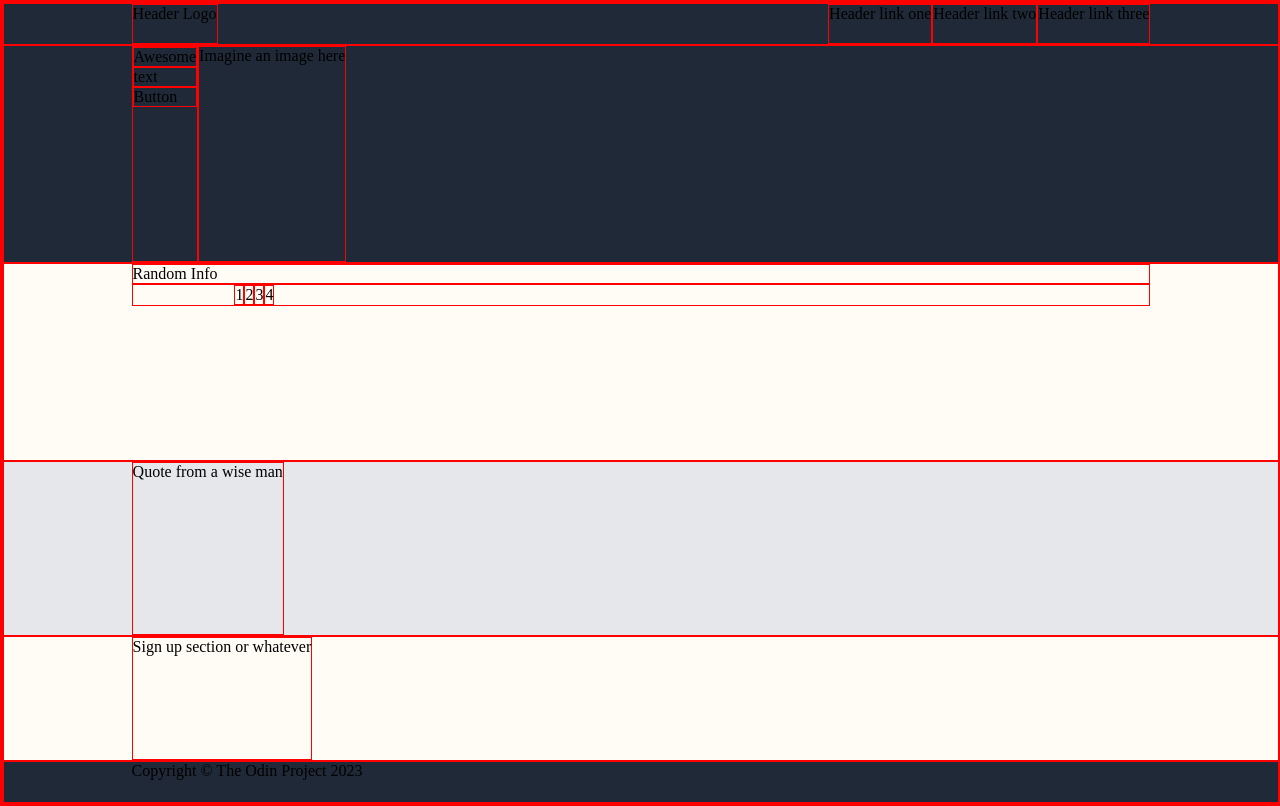
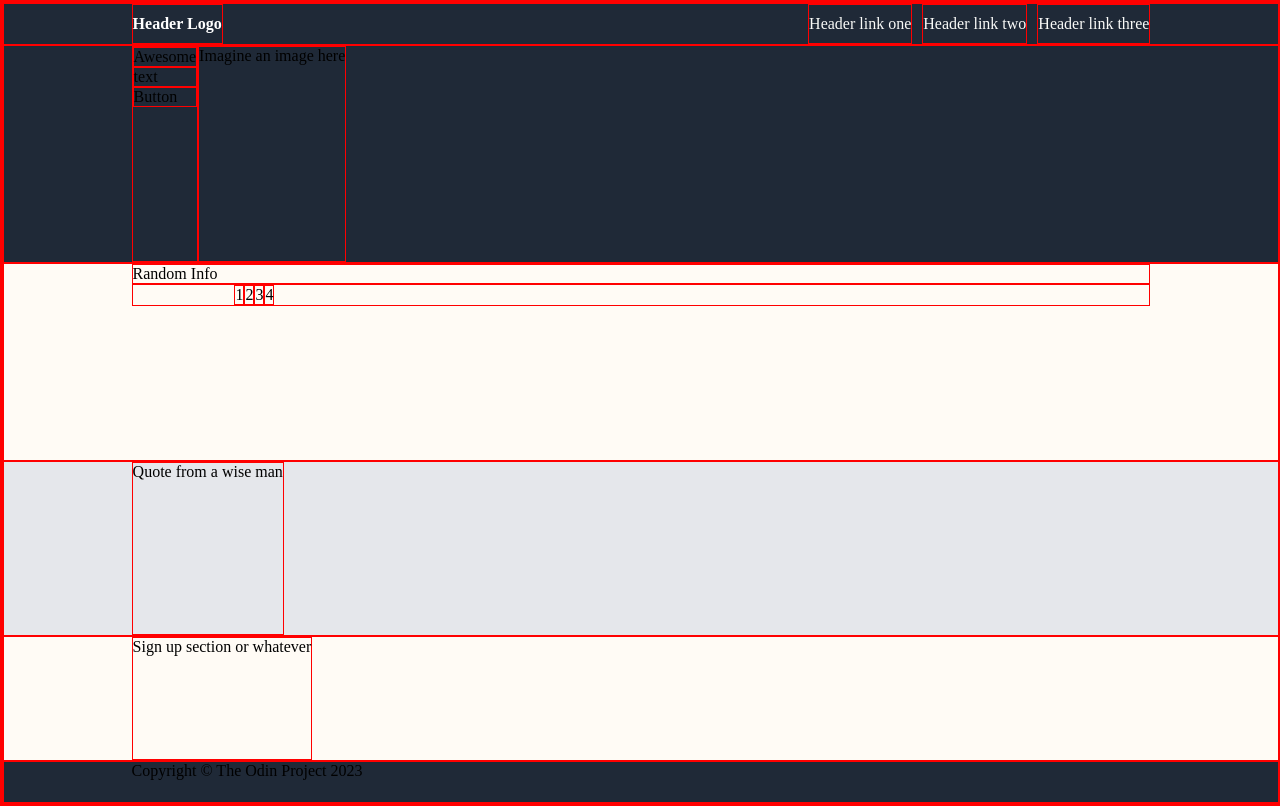
Before and after one commit to DeeAyDan/landing-page, a plain HTML site: page index.html in a window 1280 px wide. Drawn offline with Linux system fonts and the light colour scheme.

Commit message:
Header styled

```diff
--- a/index.html
+++ b/index.html
@@ -14,9 +14,9 @@
 
         <div class="flex-item" id="header">
             <div id="header-logo">Header Logo</div>
-            <div>Header link one</div>
-            <div>Header link two</div>
-            <div>Header link three</div>
+            <div class="header-links">Header link one</div>
+            <div class="header-links">Header link two</div>
+            <div class="header-links">Header link three</div>
         </div>
 
         <div class="flex-item">
--- a/styles/header.css
+++ b/styles/header.css
@@ -1,8 +1,21 @@
 #header{
     display:flex;
     flex-direction: row;
+    gap: 10px;
 }
 
 #header-logo{
     margin-right: auto;
+    text-align: center;
+    color: white;
+    font-weight: bold;
 }
+
+.header-links{
+    color: #F9FAF8;
+}
+
+#header-logo, .header-links{
+    display: flex;
+    align-items: center;
+}
```
